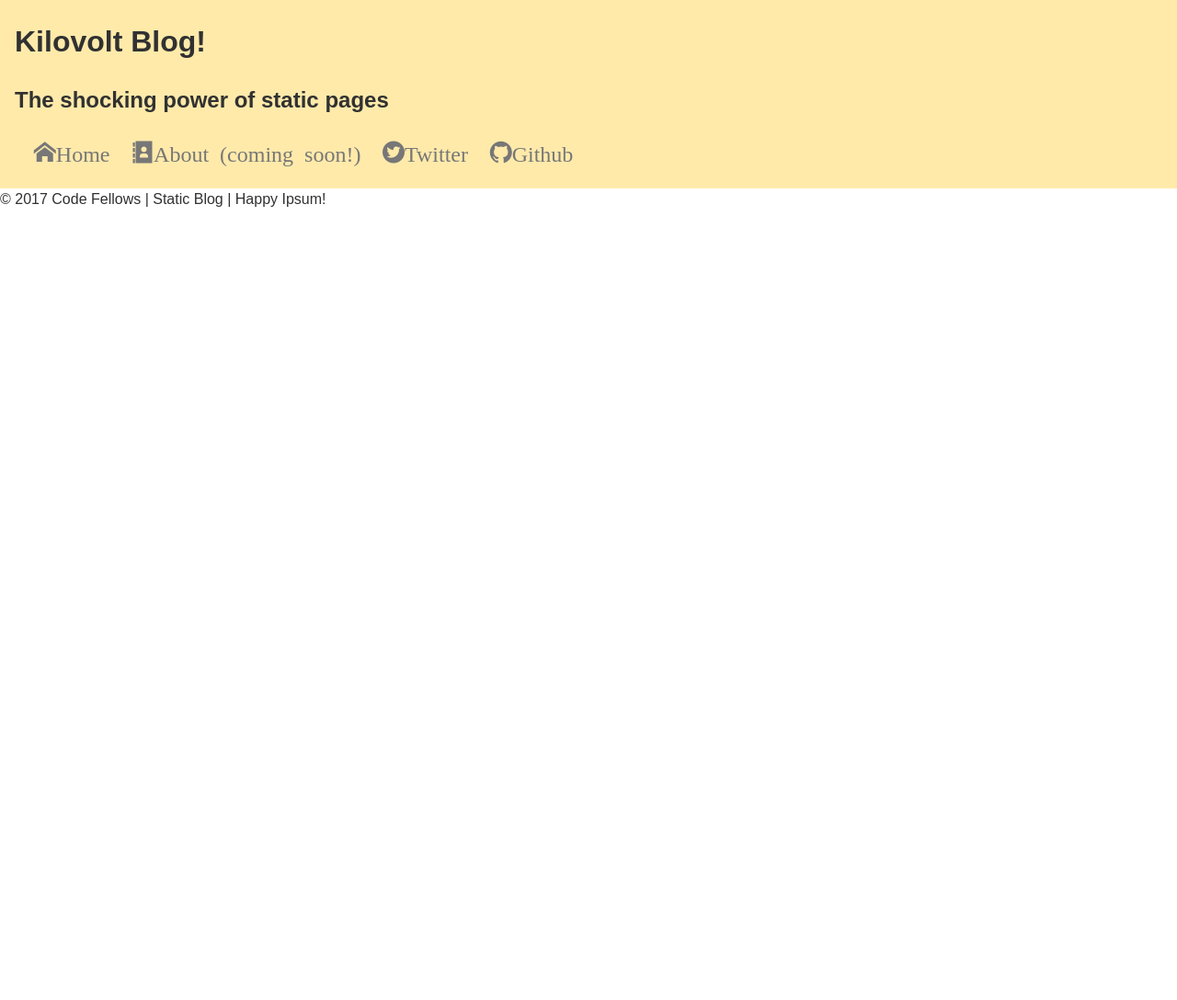
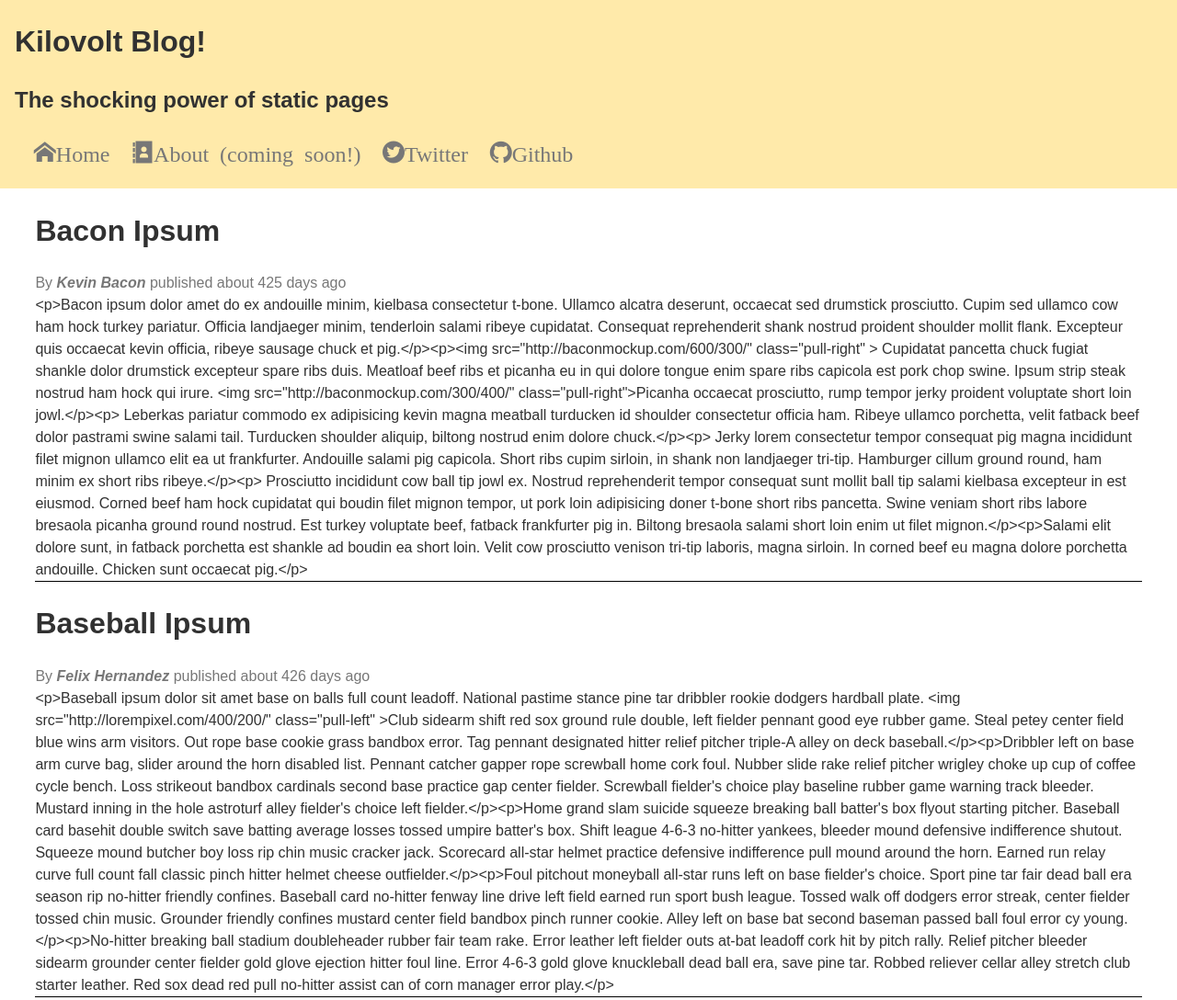
Before and after one commit to remilonwheels/02-jquery-DOM, a plain HTML site: page starter-code/index.html in a window 1280 px wide. Shown: the top 1088 px of the page at 92% size. Before the commit the page ends 800 px from the top, so only its background shows below. Drawn offline with nearby package versions, Linux system fonts and the light colour scheme; files whose address does not match are found by name.

Commit message:
scraped old working branch, and then recompleted all todos

```diff
--- a/starter-code/scripts/article.js
+++ b/starter-code/scripts/article.js
@@ -1,28 +1,42 @@
 var articles = [];
 
 function Article (options) {
-/* TODO: This is our Model constructor. It will take in
+/* DONE: This is our Model constructor. It will take in
    our source data from blogArticles and instantiate a
    new Object according to this new definition. options is
    a placeholder for the object that will ultimately be
    passed in. Use all of the properties in blogArticles
    to populate the new Article data that we'll use.  */
-   this.title = options.title;
-};
+  this.title = options.title;
+  this.category = options.category;
+  this.author = options.author;
+  this.authorUrl = options.authorUrl;
+  this.publishedOn = options.publishedOn;
+  this.body = options.body;
+}
 
 Article.prototype.toHtml = function() {
   var $newArticle = $('article.template').clone();
   $newArticle.attr('data-category', this.category);
-  /* TODO: We also need to fill in:
-  1. author name
-  2. author url
-  3. article title
-  4. article body
+  /* DONE: We also need to fill in:
+  1. author name X
+  2. author url X
+  3. article title X
+  4. article body X
   5. publication*/
+  $newArticle.find('h1').text(this.title);
+  $newArticle.find('a').text(this.author);
+  $newArticle.find('a').attr('href', this.authorUrl);
+  $newArticle.find('.article-body').text(this.body);
+
+
   $newArticle.find('time[pubdate]').attr('title', this.publishedOn);
   $newArticle.find('time').text('about ' + parseInt((new Date() - new Date(this.publishedOn))/60/60/24/1000) + ' days ago');
-/* TODO: This cloned article is no longer a template, as it now
+/* DONE: This cloned article is no longer a template, as it now
 has real data attached to it. Remove the class from this new article! */
+
+  $newArticle.removeClass('template');
+
   return $newArticle;
 };
 
@@ -40,6 +54,6 @@ blogArticles.forEach(function(ele) {
   articles.push(new Article(ele));
 });
 
-// articles.forEach(function(article) {
-//   $('#articles').append(article.toHtml());
-// });
+articles.forEach(function(article) {
+  $('#articles').append(article.toHtml());
+});
```
Also changed, not shown: starter-code/index.html (+1 -1 lines).
